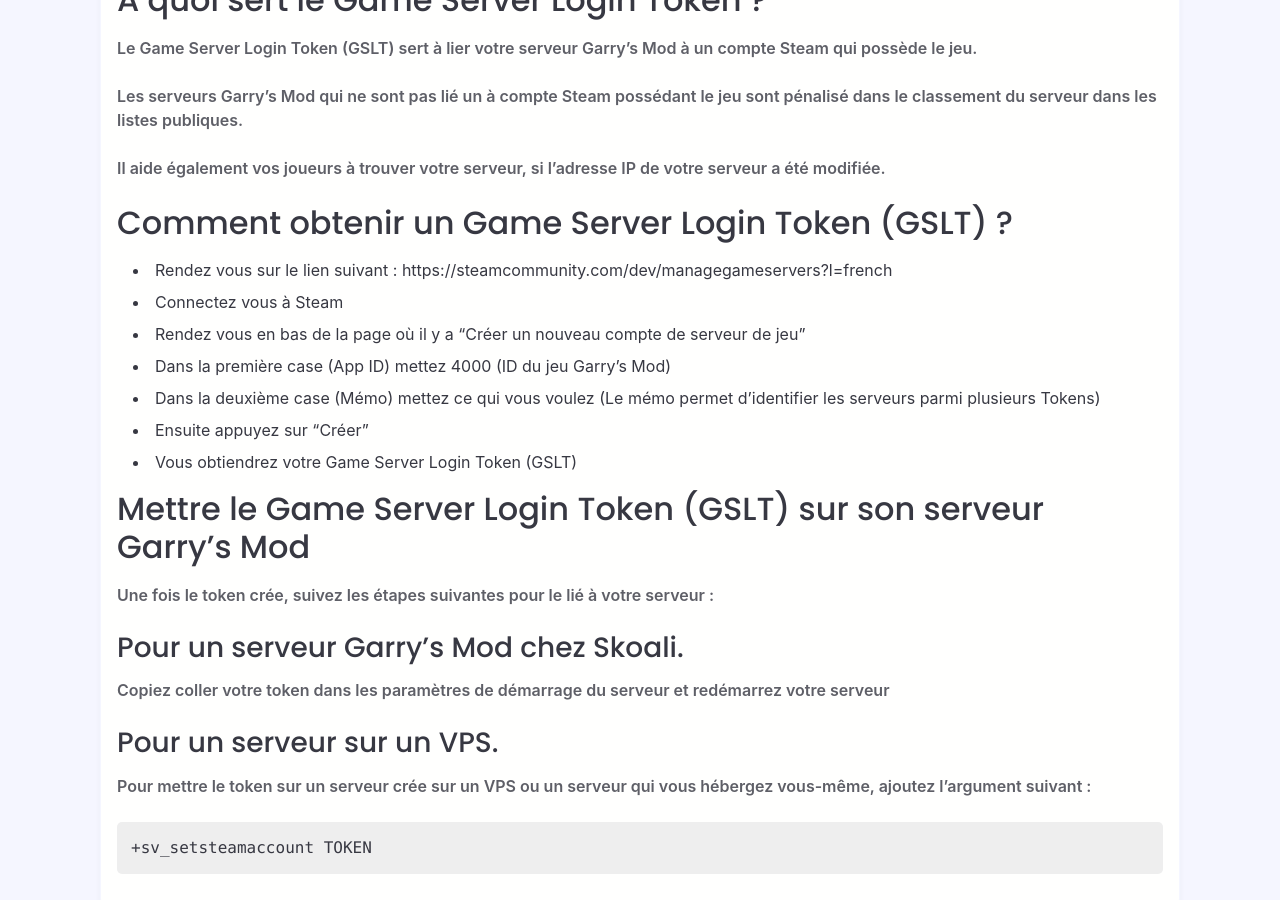
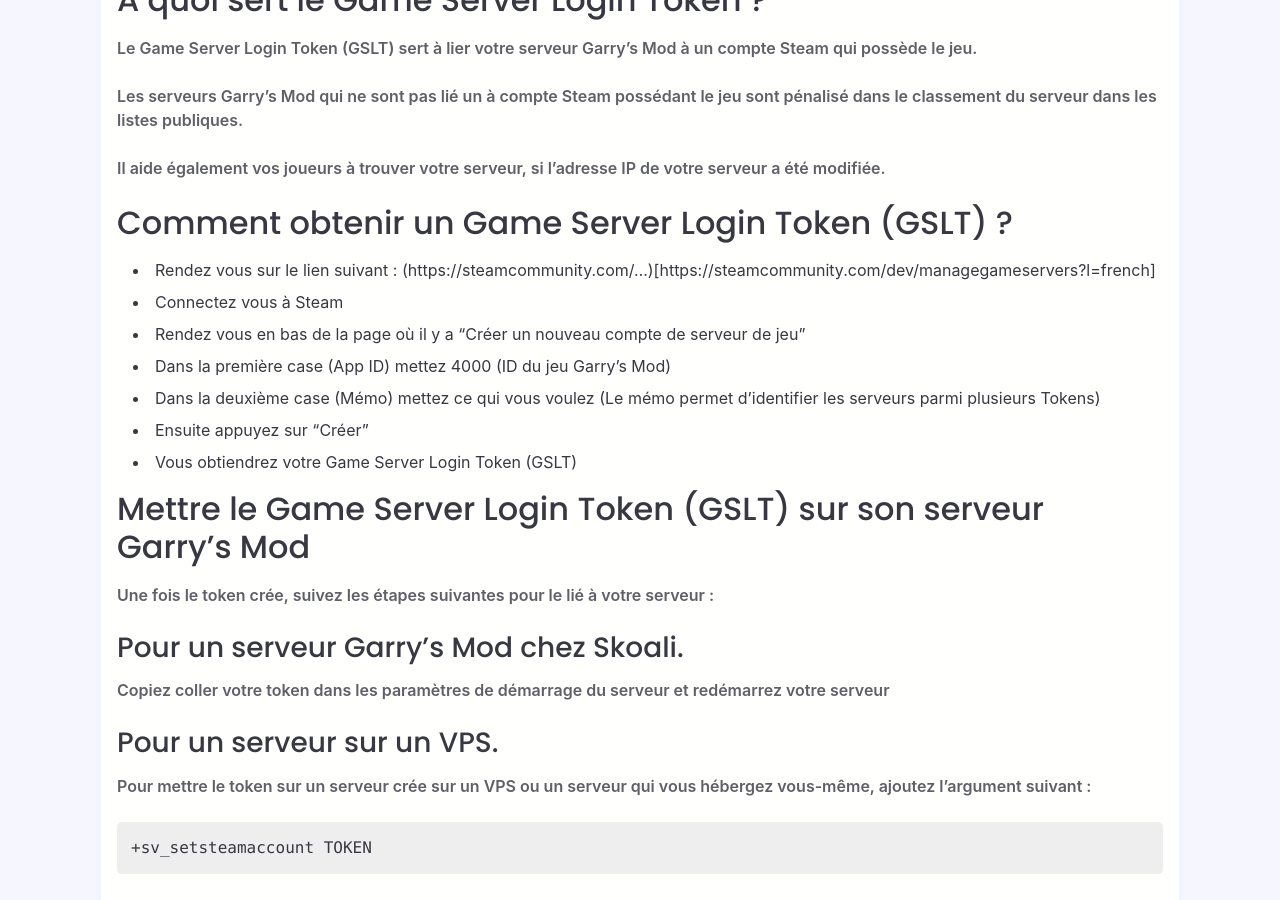
Before and after one commit to Skoali/doc, a Jekyll site: the page built from _posts/gmod/2022-04-02-cree-un-token-GSLT-pour-un-serveur-gmod.md, in a window 1280 px wide and 900 px high, scrolled down 362 px. Built offline with Jekyll 4.4.1, drawn with Linux system fonts in a browser that asks for light colours; nearby versions of some CDN libraries; some web fonts are replaced; some of the changed lines change nothing that is shown.

Commit message:
Update 2022-04-02-cree-un-token-GSLT-pour-un-serveur-gmod.md

```diff
--- a/_posts/gmod/2022-04-02-cree-un-token-GSLT-pour-un-serveur-gmod.md
+++ b/_posts/gmod/2022-04-02-cree-un-token-GSLT-pour-un-serveur-gmod.md
@@ -16,7 +16,7 @@
 
 ## Comment obtenir un Game Server Login Token (GSLT) ?
 
-- Rendez vous sur le lien suivant : https://steamcommunity.com/dev/managegameservers?l=french
+- Rendez vous sur le lien suivant : (https://steamcommunity.com/...)[https://steamcommunity.com/dev/managegameservers?l=french]
 - Connectez vous à Steam
 - Rendez vous en bas de la page où il y a "Créer un nouveau compte de serveur de jeu"
 - Dans la première case (App ID) mettez 4000 (ID du jeu Garry's Mod)
```
